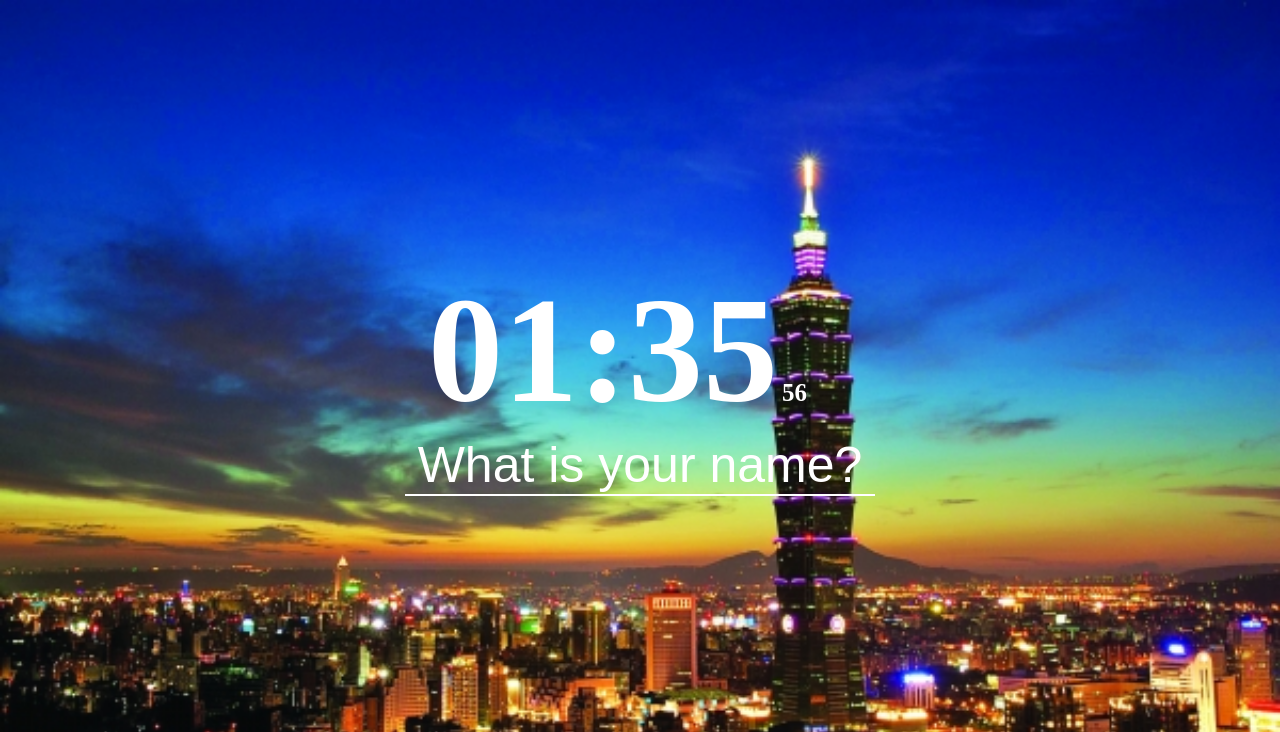
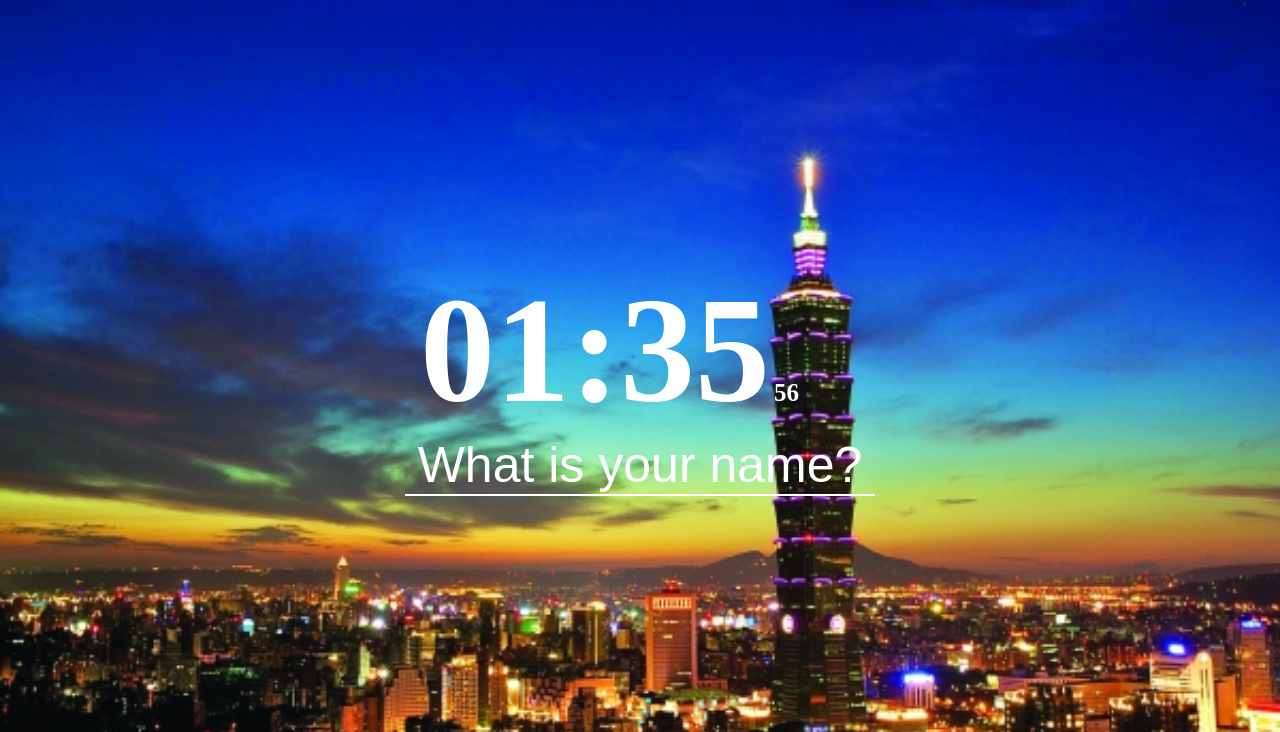
Before and after one commit to KDev-Huh/momentum, a plain HTML site: page index.html in a window 1280 px wide. Shown: the top 732 px of the page. Drawn offline with Linux system fonts and the light colour scheme.

Commit message:
시계 박스 크기 조절

```diff
--- a/css/style.css
+++ b/css/style.css
@@ -66,7 +66,8 @@ main {
     align-items: center;
 }
 #clock {
-    width: 53vh;
+    /* width: 53vh; */
+    width: 440px;
 }
 #time {
     display: inline-block;
```
Also changed, not shown: 1 other file.
